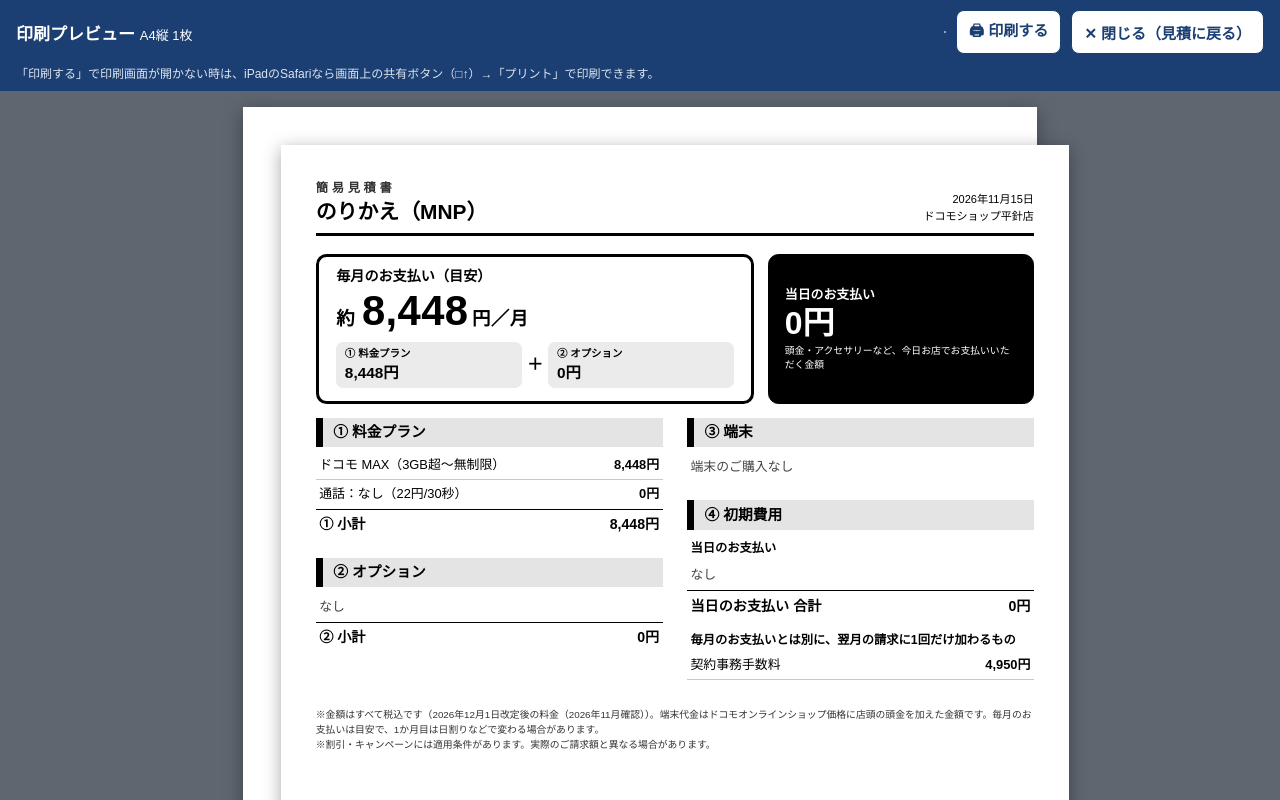
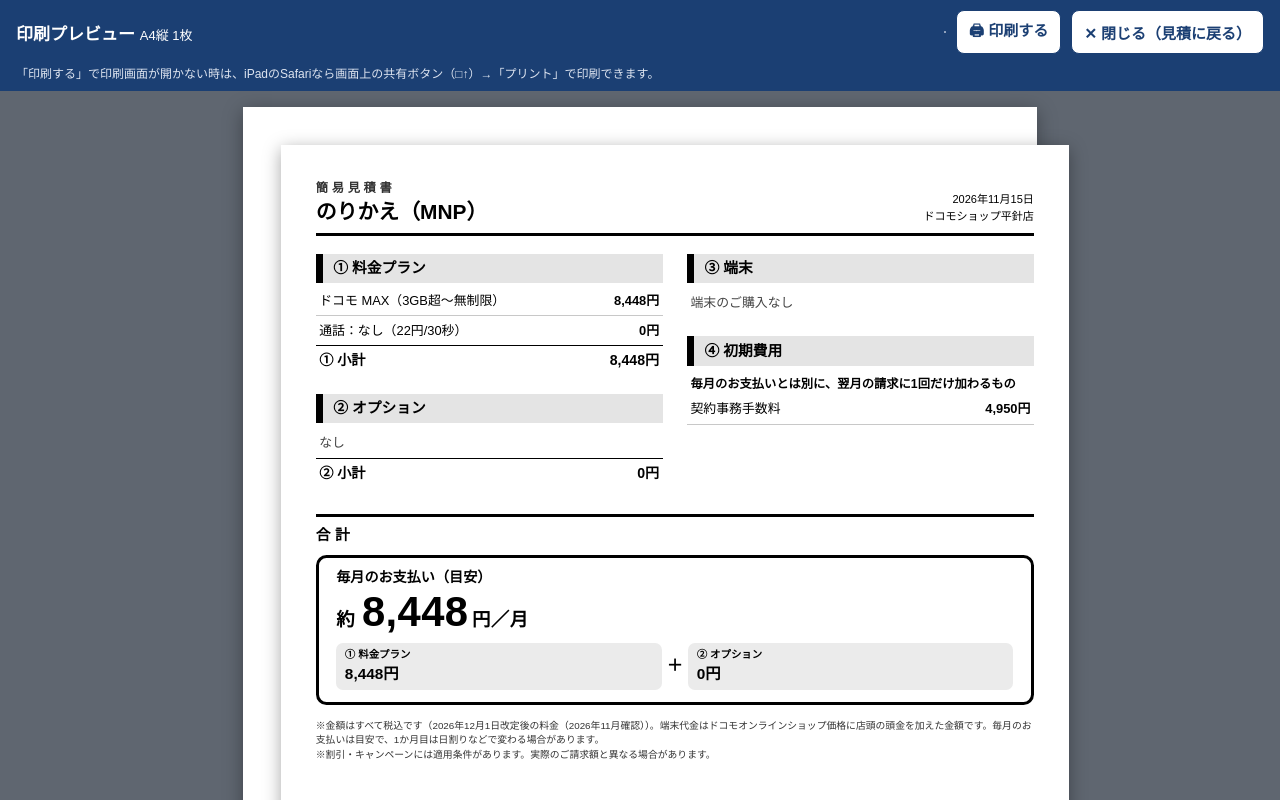
Before and after one commit to sword-one/docomo-, a plain HTML site: page index.html in a window 1280 px wide. Both pictures are taken after a click on the button "🖨 印刷プレビュー". Shown: the top 800 px of the page. Drawn offline with Linux system fonts and the light colour scheme.

Commit message:
見積書：合計をいちばん下に移動、当日のお支払いは0円なら載せない
Co-Authored-By: Claude Fable 5.2 <noreply@anthropic.com>

```diff
--- a/index.html
+++ b/index.html
@@ -112,6 +112,9 @@ label.ck { min-height:44px; }
 #print .ph .meta { font-size:9pt; text-align:right; line-height:1.5; white-space:nowrap; }
 /* いちばん上：毎月・当日・翌月 */
 #print .hero { display:grid; grid-template-columns:1.65fr 1fr; gap:4mm; margin-bottom:4mm; }
+#print .hero.solo { grid-template-columns:1fr; }
+#print .totl { font-size:12pt; font-weight:800; letter-spacing:.3em; border-top:0.9mm solid #000; padding-top:2.5mm; margin:2mm 0 2.5mm; }
+#print .psteps { margin-top:-1mm; }
 #print .hm { border:1mm solid #000; border-radius:3mm; padding:3mm 5mm 3.5mm; }
 #print .hm .lb { font-size:11.5pt; font-weight:800; }
 #print .hm .big { font-size:34pt; font-weight:800; line-height:1.15; letter-spacing:.01em; }
@@ -590,7 +593,7 @@ function renderSum() {
   const rs = S.lines.map(calc);
   const m = rs.reduce((a, r) => a + r.monthly, 0), i = rs.reduce((a, r) => a + r.initTotal, 0);
   const td = rs.reduce((a, r) => a + r.today, 0);
-  $("sumbar").innerHTML = `${S.lines.length}回線　月額合計 <b>${yen(m)}</b>　当日のお支払い <b>${yen(td)}</b>　<span class="note">初期費用 計${yen(i)}</span>`
+  $("sumbar").innerHTML = `${S.lines.length}回線　月額合計 <b>${yen(m)}</b>${td ? `　当日のお支払い <b>${yen(td)}</b>` : ""}　<span class="note">初期費用 計${yen(i)}</span>`
     + (S.lines.length > 1 ? `<span class="note">（${S.lines.map((l, k) => esc(l.label) + " " + yen(rs[k].monthly)).join("／")}）</span>` : "");
 }
 const esc = s => String(s ?? "").replace(/[&<>"]/g, c => ({ "&": "&amp;", "<": "&lt;", ">": "&gt;", '"': "&quot;" }[c]));
@@ -629,9 +632,9 @@ function doPrint(mode) {
   const optRows = r => r.opts.length ? r.opts.map(x => x[1] < 0 ? rw(esc(x[0]), "▲" + yen(-x[1]), "dc") : rw(esc(x[0]), yen(x[1]))).join("") : `<div class="none">なし</div>`;
   const payName = dv => dv.pay === "kaedoki" && dv.program ? dv.program : { kaedoki: "24回分割", b12: "12回分割", b24: "24回分割", b36: "36回分割", ikkatsu: "一括払い" }[dv.pay];
   const notes = `<div class="pn">※金額はすべて税込です（${DATA_AS_OF}）。端末代金はドコモオンラインショップ価格に店頭の頭金を加えた金額です。毎月のお支払いは目安で、1か月目は日割りなどで変わる場合があります。<br>※割引・キャンペーンには適用条件があります。実際のご請求額と異なる場合があります。</div>`;
-  const hero = (label, monthly, todayAmt, nextAmt, formula) => `<div class="hero">
+  const hero = (label, monthly, todayAmt, nextAmt, formula) => `<div class="hero ${todayAmt ? "" : "solo"}">
     <div class="hm"><div class="lb">${label}</div><div class="big"><em>約</em>${(Math.round(monthly) || 0).toLocaleString("ja-JP")}<small>円／月</small></div>${formula || ""}</div>
-    <div class="hs"><div class="td"><span>当日のお支払い</span><b>${yen(todayAmt)}</b><small>頭金・アクセサリーなど、今日お店でお支払いいただく金額</small></div></div></div>`;
+    ${todayAmt ? `<div class="hs"><div class="td"><span>当日のお支払い</span><b>${yen(todayAmt)}</b><small>頭金・アクセサリーなど、今日お店でお支払いいただく金額</small></div></div>` : ""}</div>`;
   const stepsBox = r => r.steps.length ? `<div class="psteps">${r.steps.map(x => `▶ <b>${x.from}か月目から</b>は 約 <b>${yen(x.monthly)}</b>／月`).join("　")}<span style="font-size:9pt">（期間限定の割引が終わるため）</span></div>` : "";
 
   // 内訳の部品（1回線ずつのページ・まとめて1枚の両方で使う）
@@ -661,21 +664,22 @@ function doPrint(mode) {
         : `<div class="none">端末のご購入なし</div>`}
       ${l.curModel ? rw("今お使いの機種", esc(l.curModel), "sub") : ""}</div>`;
     const sec4 = `<div class="sec"><h3>④ 初期費用</h3>
-      <h4>当日のお支払い</h4>${initRows(r, "today")}${rw("当日のお支払い 合計", yen(r.today), "st")}
-      <h4>毎月のお支払いとは別に、翌月の請求に1回だけ加わるもの</h4>${initRows(r, "next")}</div>`;
+      ${r.init.some(x => x[2] === "today") ? `<h4>当日のお支払い</h4>${initRows(r, "today")}${rw("当日のお支払い 合計", yen(r.today), "st")}` : ""}
+      ${r.init.some(x => x[2] === "next") ? `<h4>毎月のお支払いとは別に、翌月の請求に1回だけ加わるもの</h4>${initRows(r, "next")}` : ""}
+      ${r.init.length ? "" : `<div class="none">なし</div>`}</div>`;
     return `<div class="pg">${head(N > 1 ? nm(k) : c, N > 1 ? `全${N}回線　${c}` : "")}
-      ${hero("毎月のお支払い（目安）", r.monthly, r.today, r.nextInit, formula)}${stepsBox(r)}
-      <div class="cols"><div>${sec1}${sec2}</div><div>${sec3}${sec4}</div></div>${notes}</div>`;
+      <div class="cols"><div>${sec1}${sec2}</div><div>${sec3}${sec4}</div></div>
+      <div class="totl">合計</div>${hero("毎月のお支払い（目安）", r.monthly, r.today, r.nextInit, formula)}${stepsBox(r)}${notes}</div>`;
   };
 
   const sumAll = f => rs.reduce((a, r) => a + f(r), 0);
   // --- 家族のまとめページ ---
-  const famPage = () => `<div class="pg">${head(`${N}回線のまとめ`, "")}
-      ${hero(`毎月のお支払い（${N}回線の合計・目安）`, sumAll(r => r.monthly), sumAll(r => r.today), sumAll(r => r.nextInit))}
-      <table class="fam"><tr><th>回線</th><th>料金プラン／ご購入の端末</th><th class="r">毎月</th><th class="r">当日</th><th class="r">事務手数料など<br><small style="font-weight:400">（翌月に1回だけ加算）</small></th></tr>
-      ${S.lines.map((l, k) => { const r = rs[k], p = plan(l); return `<tr><td class="nm">${nm(k)}<small>${CONTRACTS.find(x => x.id === l.contract).name}</small></td><td>${p.name}（${p.tiers[l.tier].label}）<small>${r.dev ? "端末：" + esc(r.dev.name) : "端末のご購入なし"}</small></td><td class="r"><b>${yen(r.monthly)}</b></td><td class="r">${yen(r.today)}</td><td class="r">${yen(r.nextInit)}</td></tr>`; }).join("")}
-      <tr class="tsum"><td colspan="2">合計</td><td class="r">${yen(sumAll(r => r.monthly))}</td><td class="r">${yen(sumAll(r => r.today))}</td><td class="r">${yen(sumAll(r => r.nextInit))}</td></tr></table>
-      <p class="pn">※回線ごとの詳しい内訳は、次のページから1回線ずつ載せています。</p>${notes}</div>`;
+  const famPage = () => { const anyT = sumAll(r => r.today) > 0;
+    return `<div class="pg">${head(`${N}回線のまとめ`, "")}
+      <table class="fam"><tr><th>回線</th><th>料金プラン／ご購入の端末</th><th class="r">毎月</th>${anyT ? `<th class="r">当日</th>` : ""}<th class="r">事務手数料など<br><small style="font-weight:400">（翌月に1回だけ加算）</small></th></tr>
+      ${S.lines.map((l, k) => { const r = rs[k], p = plan(l); return `<tr><td class="nm">${nm(k)}<small>${CONTRACTS.find(x => x.id === l.contract).name}</small></td><td>${p.name}（${p.tiers[l.tier].label}）<small>${r.dev ? "端末：" + esc(r.dev.name) : "端末のご購入なし"}</small></td><td class="r"><b>${yen(r.monthly)}</b></td>${anyT ? `<td class="r">${r.today ? yen(r.today) : "—"}</td>` : ""}<td class="r">${yen(r.nextInit)}</td></tr>`; }).join("")}</table>
+      <p class="pn">※回線ごとの詳しい内訳は、次のページから1回線ずつ載せています。</p>
+      <div class="totl">合計</div>${hero(`毎月のお支払い（${N}回線の合計・目安）`, sumAll(r => r.monthly), sumAll(r => r.today), sumAll(r => r.nextInit))}${notes}</div>`; };
 
   // --- まとめて1枚 ---
   const onePage = () => {
@@ -685,10 +689,10 @@ function doPrint(mode) {
         <div class="cb"><div><h5>① 料金プラン</h5>${planRows(l, r, p)}${rw("小計", yen(r.planNet + r.voice), "st")}</div>
         <div><h5>② オプション</h5>${optRows(r)}${rw("小計", yen(optSum), "st")}</div>
         <div><h5>③ 端末・④ 初期費用</h5>${dv ? `<div class="dn">${esc(dv.name)}</div>` + rw(payName(dv), dv.monthly ? yen(dv.monthly) + "×" + dv.months + "回" : (dv.total !== null ? yen(dv.total) : "—")) : `<div class="none" style="padding:1mm 0">端末のご購入なし</div>`}
-          ${rw("当日のお支払い", yen(r.today), "st")}${r.nextInit ? rw("事務手数料など（翌月に1回だけ加算）", yen(r.nextInit)) : ""}</div></div></div>`;
+          ${r.today ? rw("当日のお支払い", yen(r.today), "st") : ""}${r.nextInit ? rw("事務手数料など（翌月に1回だけ加算）", yen(r.nextInit)) : ""}</div></div></div>`;
     });
     return `<div class="pg">${head(N > 1 ? `${N}回線のお見積り` : CONTRACTS.find(x => x.id === S.lines[0].contract).name, "")}
-      ${hero(`毎月のお支払い（${N > 1 ? N + "回線の合計・" : ""}目安）`, sumAll(r => r.monthly), sumAll(r => r.today), sumAll(r => r.nextInit))}${cards.join("")}${notes}</div>`;
+      ${cards.join("")}<div class="totl">合計</div>${hero(`毎月のお支払い（${N > 1 ? N + "回線の合計・" : ""}目安）`, sumAll(r => r.monthly), sumAll(r => r.today), sumAll(r => r.nextInit))}${notes}</div>`;
   };
 
   const pages = printMode === "one" ? [onePage()] : [...(N > 1 ? [famPage()] : []), ...S.lines.map(linePage)];
```
